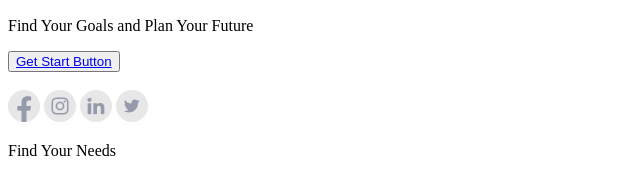
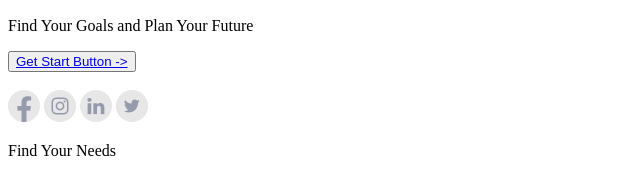
Before and after one commit to lihansa006/amwd-08-web, a plain HTML site: page index.html in a window 1280 px wide. Shown: the part 732-905 px from the top of the page, 0-640 px from the left. Drawn offline with Linux system fonts and the light colour scheme.

```diff
--- a/index.html
+++ b/index.html
@@ -27,7 +27,7 @@
        </div>
 
     <!-- Get start button -->
-        <button><a href="next_page.html">Get Start Button</a></button>
+        <button><a href="next_page.html">Get Start Button -></a></button>
         <br><br>
 
     <!-- Footer -->
```
Also changed, not shown: 1 other file.
